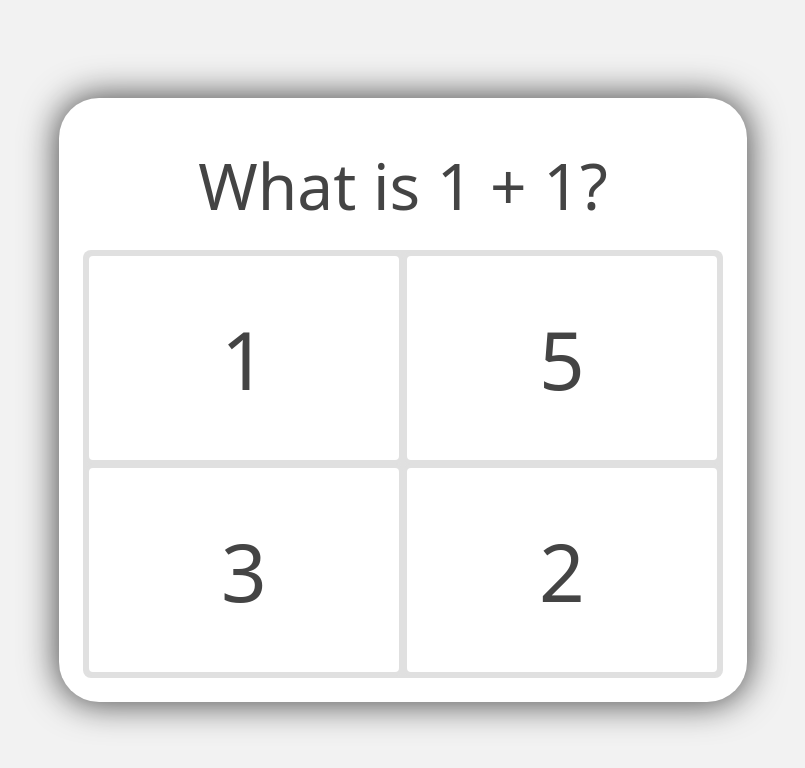
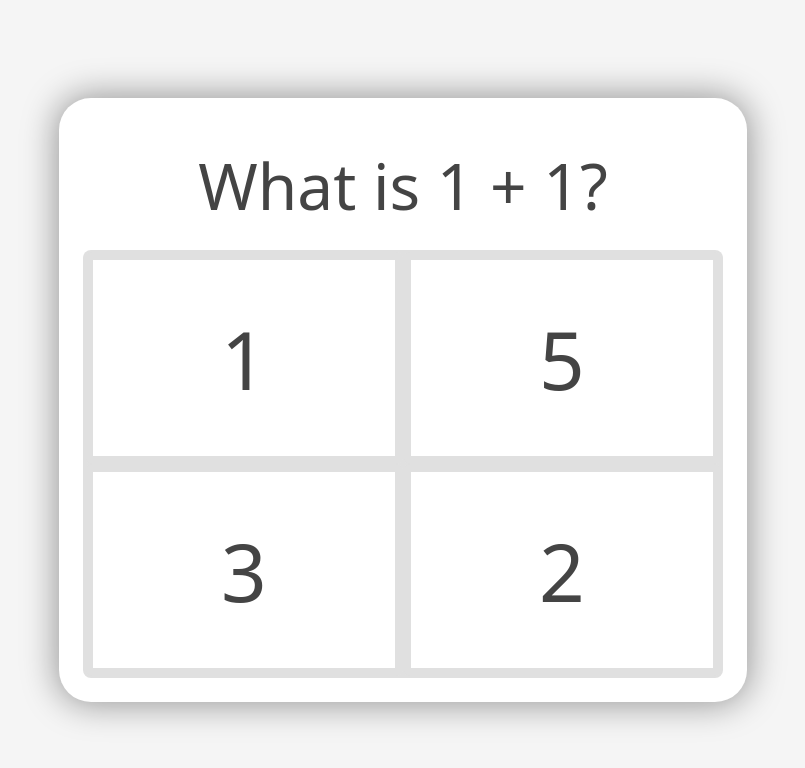
Before and after one commit to ninjago9876/DoomSolver, a React (Vite) app in the folder web/: page / in a window 1280 px wide. Shown: the top 768 px of the page, without its empty margins (237-1042 px from the left). Built offline with nearby package versions, Linux system fonts and the light colour scheme.

Commit message:
Cleaned up page logic and changed the correct sound to be slightly more satisfying.

```diff
--- a/web/package.json
+++ b/web/package.json
@@ -13,6 +13,7 @@
   },
   "dependencies": {
     "@rollup/plugin-inject": "^5.0.5",
+    "clsx": "^2.1.1",
     "react": "^19.0.0",
     "react-dom": "^19.0.0",
     "rollup-plugin-node-polyfills": "^0.2.1"
--- a/web/src/App.css
+++ b/web/src/App.css
@@ -4,6 +4,10 @@
   text-align: center;
 }
 
+body {
+  background-color: var(--background-color);
+}
+
 .error {
   color: red;
 }
--- a/web/src/components/QuestionCard.css
+++ b/web/src/components/QuestionCard.css
@@ -1,17 +1,19 @@
+@import '../variables.css';
+
 .question-card {
-    background-color: #191919;
-    border-radius: 5vmin;
+    background-color: var(--fill-color);
+    border-radius: var(--border-radius);
     padding: 3vmin;
     width: 80vmin;
-    box-shadow: 0px 0px 35px 2px rgb(0, 0, 0, 0.7);
-    -webkit-box-shadow: 0px 0px 35px 2px rgba(0,0,0,0.7);
-    -moz-box-shadow: 0px 0px 35px 2px rgba(0,0,0,0.7);
+    box-shadow: 0px 0px 35px 2px rgb(0, 0, 0, var(--dropshadow-opacity));
+    -webkit-box-shadow: 0px 0px 35px 2px rgba(0,0,0,var(--dropshadow-opacity));
+    -moz-box-shadow: 0px 0px 35px 2px rgba(0,0,0,var(--dropshadow-opacity));
 }
 
 .answer-options {
     display: flex;
     flex-wrap: wrap;
-    background-color: #1f1f1f;
+    background-color: var(--border-color);
     border-radius: 1vmin;
     padding: 0.25vmin;
     aspect-ratio: 1.5;
@@ -20,6 +22,7 @@
 .question {
     font-size: 8vmin;
     line-height: 0;
+    color: var(--text-color);
 }
 
 .answer-option {
@@ -27,14 +30,15 @@
     height: 50%;
     aspect-ratio: 1;
     box-sizing: border-box;
-    border: 0.5vmin solid #1f1f1f;
-    background-color: #191919;
+    border: var(--border-width) solid var(--border-color);
+    background-color: var(--fill-color);
     display: flex;
     align-items: center;
     justify-content: center;
     font-size: 10vmin;
     padding: 0px;
-    color: white;
+    color: var(--text-color);
+    transition: border-color var(--transition-time) ease, background-color var(--transition-time) ease;
 }
 
 .answer-option:focus,
@@ -42,31 +46,9 @@
     outline: 0px auto -webkit-focus-ring-color;
 }
 
-
-@keyframes fadeBorderToBorderColor {
-    to {
-        border-color: #1f1f1f;
-        border-width: 1vmin;
-    }
+.answer-option:hover {
+    border-color: #646cff;
 }
-@keyframes fadeBorderWidthTo0 {
-    to {
-        border-width: 0.5vmin;
-    }
-}
-
-@keyframes fadeBorderToBorderColorLight {
-    to {
-        border-color: #e0e0e0;
-        border-width: 1vmin;
-    }
-}
-@keyframes fadeBorderWidthTo0 {
-    to {
-        border-width: 0.5vmin;
-    }
-}
-
 
 @keyframes shake-rotate {
     0%   { transform: rotate(0deg); }
@@ -78,35 +60,15 @@
     90%  { transform: rotate(0.5deg); }
     100% { transform: rotate(0deg); }
 }
+
 @keyframes pop-scale {
     0%   { transform: scale(1); }
     30%  { transform: scale(0.9); }
     60%  { transform: scale(1.05); }
     100% { transform: scale(1); }
-  }
-
-.fade-border-from-red {
-    border: 1vmin solid red;
-    animation: fadeBorderToBorderColor 5s forwards;
 }
 
-.small-fade-border-from-red {
-    border: 0.5vmin solid red;
-    animation: fadeBorderToBorderColor 5s forwards;
-}
-
-.fade-border-from-green {
-    border: 0.5vmin solid rgb(85, 255, 47);
-    animation: fadeBorderToBorderColor 1.5s forwards;
-    animation: fadeBorderWidthTo0 1.5s forwards;
-}
-
-.long-fade-border-from-green {
-    border: 1vmin solid rgb(85, 255, 47);
-    animation: fadeBorderToBorderColor 5s forwards;
-}
-
-.pop-scale-in {
+.pop {
     animation: pop-scale 0.4s forwards;
 }
 
@@ -118,57 +80,12 @@
     pointer-events: none;
 }
 
-p {
-    color: #ffffff
+.light-up-red {
+    border-color: var(--border-accent-red);
+    background-color: var(--fill-accent-red);
 }
 
-@media (prefers-color-scheme: light) {
-    .question-card {
-        background-color: rgb(255, 255, 255);
-        border-radius: 5vmin;
-        padding: 3vmin;
-        width: 80vmin;
-        box-shadow: 0px 0px 35px 2px rgb(0, 0, 0, 0.7);
-        -webkit-box-shadow: 0px 0px 35px 2px rgba(0,0,0,0.7);
-        -moz-box-shadow: 0px 0px 35px 2px rgba(0,0,0,0.7);
-        color: #444
-    }
-    .answer-option {
-        color: #444;
-    }
-    p {
-        color: #444
-    }
-    .answer-options {
-        background-color: #e0e0e0;
-    }
-    .answer-option {
-        border-color: #e0e0e0;
-        background-color: #ffffff;
-    }
-
-
-    .fade-border-from-red {
-        border: 1vmin solid red;
-        animation: fadeBorderToBorderColorLight 500s forwards;
-        animation: fadeBorderWidthTo0 10s forwards;
-    }
-
-    .small-fade-border-from-red {
-        border: 1vmin solid red;
-        animation: fadeBorderToBorderColorLight 500s forwards;
-        animation: fadeBorderWidthTo0 10s forwards;
-    }
-
-    .fade-border-from-green {
-        border: 1vmin solid rgb(85, 255, 47);
-        animation: fadeBorderToBorderColorLight 150s forwards;
-        animation: fadeBorderWidthTo0 10s forwards;
-    }
-
-    .long-fade-border-from-green {
-        border: 1vmin solid rgb(85, 255, 47);
-        animation: fadeBorderToBorderColorLight 500s forwards;
-        animation: fadeBorderWidthTo0 5s forwards;
-    }
+.light-up-green {
+    border-color: var(--border-accent-green);
+    background-color: var(--fill-accent-green);
 }
--- a/web/src/components/QuestionCard.tsx
+++ b/web/src/components/QuestionCard.tsx
@@ -1,44 +1,81 @@
 import { forwardRef, useImperativeHandle, useRef } from "react"
 import './QuestionCard.css'
 import { Question } from "../types/question"
-import { Answer } from "../types/answer";
+import clsx from "clsx";
+import { useAnimationTrigger } from "../utility/animation-hook";
+import { getCSSVariable, parseCSSTimeToMS } from "../utility/css-parse";
+
+export interface QuestionCardRef {
+    triggerShakeAnimation: () => void;
+    isShaking: () => boolean;
+    triggerPopAnimation: () => void;
+    isPopping: () => boolean;
+    lightUpOption: (index: number, type: "red" | "green" | "none") => void;
+    setLocked: (value: boolean) => void;
+}
 
 interface QuestionCardProps {
     question: Question;
-    onAnswer: (answer: Answer) => void;
+    onAnswer: (optionIndex: number) => void;
 }
 
-export interface QuestionCardRef {
-    getContainer(): HTMLDivElement | null;
-    getAnswerOptionElement(index: number): HTMLButtonElement | null;
-  }
+const QuestionCard = forwardRef<QuestionCardRef, QuestionCardProps>(
+    ({ question, onAnswer }, ref) => {
 
-const QuestionCard = forwardRef<QuestionCardRef, QuestionCardProps>(({ question, onAnswer }, ref) => {
-    const containerRef = useRef<HTMLDivElement | null>(null);
-    const optionRefs = useRef<(HTMLButtonElement | null)[]>([]);
+    const cardRef = useRef<HTMLDivElement>(null)
+    const optionRefs = useRef<(HTMLButtonElement | null)[]>([])
+
+    const { active: isShaking, trigger: shake } = useAnimationTrigger(parseCSSTimeToMS(getCSSVariable("--shake-animation-time")))
+    const { active: isPopping, trigger: pop } = useAnimationTrigger(parseCSSTimeToMS(getCSSVariable("--pop-animation-time")))
 
     useImperativeHandle(ref, () => ({
-      getContainer: () => containerRef.current,
-      getAnswerOptionElement: (index: number) => {
-        return optionRefs.current[index]
-      },
-    }));
+        triggerShakeAnimation: () => {
+            if (cardRef.current) {
+                shake()
+                cardRef.current.classList.add("shake")
+                setTimeout(() => {
+                    cardRef.current?.classList.remove("shake")
+                }, parseCSSTimeToMS(getCSSVariable("--shake-animation-time")))
+            }
+        },
+        isShaking: () => isShaking,
+        triggerPopAnimation: () => {
+            if (cardRef.current) {
+                pop()
+                cardRef.current.classList.add("pop")
+                setTimeout(() => {
+                    cardRef.current?.classList.remove("pop")
+                }, parseCSSTimeToMS(getCSSVariable("--pop-animation-time")))
+            }
+        },
+        isPopping: () => isPopping,
+        lightUpOption: (index: number, type: "red" | "green" | "none") => {
+            optionRefs.current[index]?.classList.remove(`light-up-red`)
+            optionRefs.current[index]?.classList.remove(`light-up-green`)
+            if (type == "none") { return }
+            setTimeout(() => {
+                optionRefs.current[index]?.classList.add(`light-up-${type}`)
+            }, 0)
+        },
+        setLocked: (value: boolean) => {
+            cardRef.current?.classList.toggle("locked", value)
+        }
+    }))
+
 
     return (
-        <div className="question-card" ref={containerRef}>
+        <div className="question-card" ref={cardRef}>
             <p className="question">{question.prompt}</p>
             <div className="answer-options">
                 {question.options.length == 2 || question.options.length == 4 ? (
                     question.options.map((option, index) => (
                         <button
+                            ref={(el) => {optionRefs.current[index] = el}}
                             key={index}
-                            ref={(el) => { optionRefs.current[index] = el }}
-                            className="answer-option"
-                            onClick={() => onAnswer({
-                                    question: question,
-                                    chosenOption: index,
-                                    answerTimeMS: 0 // TODO: Change this to keep track of actual answer time
-                                })
+                            className={clsx(
+                                "answer-option"
+                            )}
+                            onClick={() => onAnswer(index)
                             }>{option}</button>
                     ))
                 ) : (
--- a/web/src/index.css
+++ b/web/src/index.css
@@ -1,9 +1,9 @@
+@import "./variables.css";
+
 :root {
   font-family: system-ui, Avenir, Helvetica, Arial, sans-serif;
   line-height: 1.5;
   font-weight: 400;
-
-  background-color: #242424;
 
   font-synthesis: none;
   text-rendering: optimizeLegibility;
@@ -11,18 +11,6 @@
   -moz-osx-font-smoothing: grayscale;
 
   user-select: none;
-}
-@media (prefers-color-scheme: light) {
-  :root {
-    color: #213547;
-    background-color: #f2f2f2;
-  }
-  a:hover {
-    color: #747bff;
-  }
-  button {
-    background-color: #f9f9f9;
-  }
 }
 
 @media (hover: hover) {
--- a/web/src/io/mock/questionService.mock.ts
+++ b/web/src/io/mock/questionService.mock.ts
@@ -1,4 +1,4 @@
-import { randomIntExcluding } from "../../math/random";
+import { randomIntExcluding } from "../../utility/random";
 import { Answer } from "../../types/answer";
 import { Question } from "../../types/question";
 import { IQuestionService } from "../IQuestionService"
--- /dev/null
+++ b/web/src/utility/animation-hook.ts
@@ -0,0 +1,13 @@
+import { useCallback, useState } from "react";
+
+export function useAnimationTrigger(duration = 500) {
+    const [active, setActive] = useState(false);
+
+    const trigger = useCallback(() => {
+      setActive(true);
+      const timeout = setTimeout(() => setActive(false), duration);
+      return () => clearTimeout(timeout);
+    }, [duration]);
+
+    return { active, trigger };
+  }
--- /dev/null
+++ b/web/src/utility/css-parse.ts
@@ -0,0 +1,13 @@
+export function parseCSSTimeToMS(value: string): number {
+    if (value.endsWith('ms')) {
+        return parseFloat(value);
+    }
+    if (value.endsWith('s')) {
+        return parseFloat(value) * 1000;
+    }
+    throw new Error(`Unsupported time unit in "${value}"`);
+}
+
+export function getCSSVariable(name: string): string {
+    return getComputedStyle(document.documentElement).getPropertyValue(name).trim();
+}
--- /dev/null
+++ b/web/src/variables.css
@@ -0,0 +1,27 @@
+:root {
+    --border-color: #e0e0e0;
+    --border-radius: 4vmin;
+    --border-width: 1vmin;
+
+    --dropshadow-opacity: 0.4;
+
+    --background-color: #f5f5f5;
+
+    --fill-color: white;
+
+    --border-accent-red: red;
+    --border-accent-green: lime;
+
+    --fill-accent-red: rgb(255, 163, 163);
+    --fill-accent-green: rgb(163, 255, 163);
+
+    --incorrect-answer-hold-time: 2s;
+
+    --transition-time: 0.5s;
+    --shake-animation-time: 1s;
+    --pop-animation-time: 0.4s;
+
+    --page-color: #f2f2f2;
+
+    --text-color: #444;
+}
```
Also changed, not shown: web/src/components/Questions.tsx (+28 -50 lines), web/src/utility/random.ts (renamed from web/src/math/random.ts), 2 other files (tests, documents, lock files or other folders).
